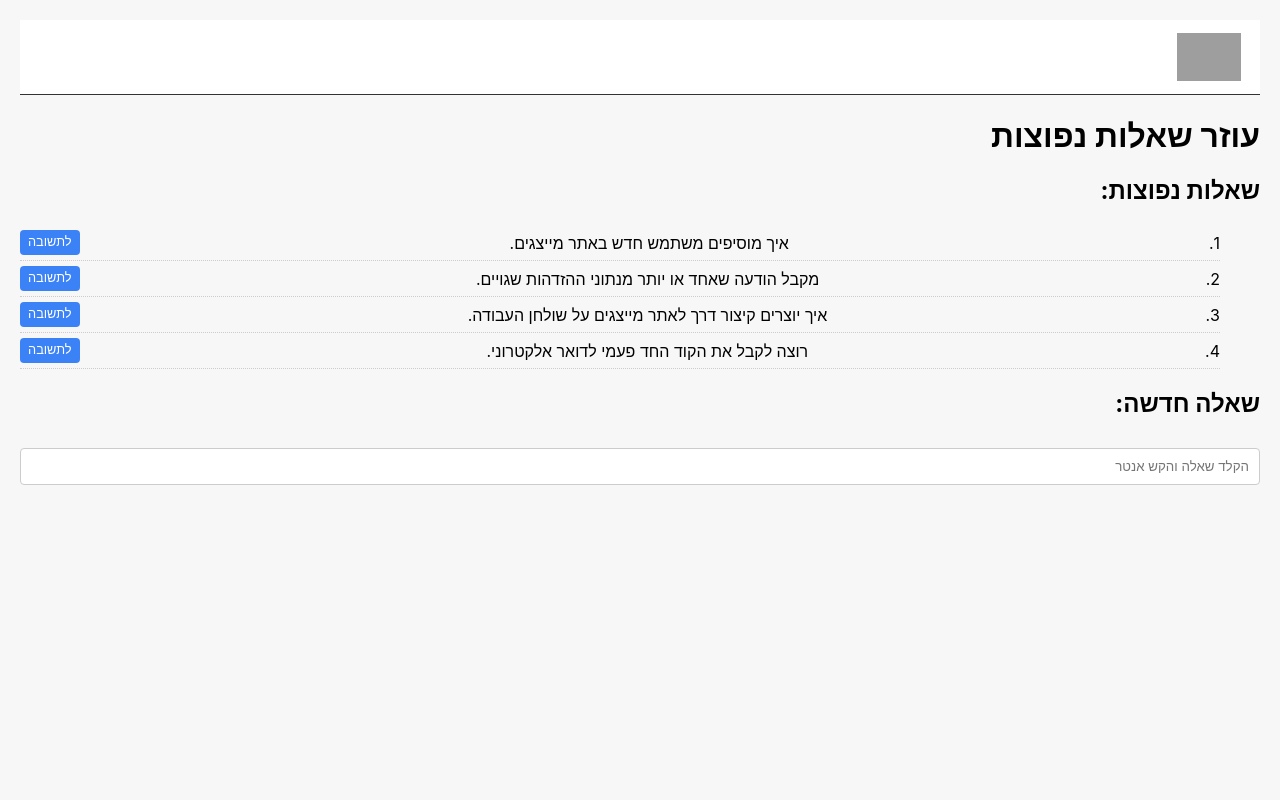
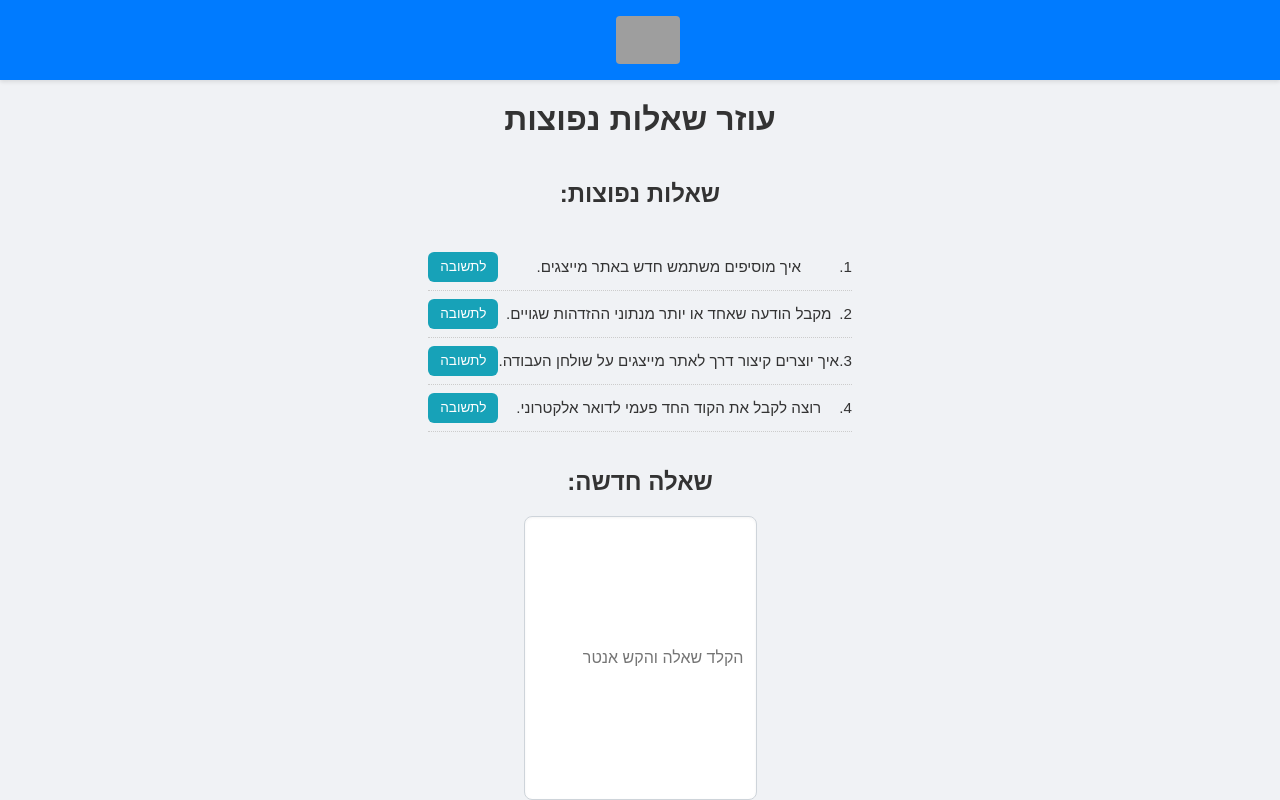
Before and after one commit to arie5981/faq2, a Flask app: page / in a window 1280 px wide. Run offline with Flask 3, Linux system fonts and the light colour scheme; grey boxes are pictures that could not be loaded.

Commit message:
Update style.css

```diff
--- a/static/style.css
+++ b/static/style.css
@@ -1,77 +1,229 @@
+/* -*- coding: utf-8 -*- */
 body {
     direction: rtl;
     text-align: right;
-    font-family: -apple-system, BlinkMacSystemFont, "Segoe UI", sans-serif;
-    margin: 20px;
-    background-color: #f7f7f7;
+    font-family: 'Rubik', Arial, sans-serif;
+    margin: 0;
+    padding: 0;
+    background-color: #f0f2f5;
+    color: #333;
+    display: flex;
+    flex-direction: column;
+    align-items: center;
+    min-height: 100vh;
+}
+
+.container {
+    width: 90%;
+    max-width: 800px;
+    padding: 20px;
+    background-color: #ffffff;
+    box-shadow: 0 4px 12px rgba(0, 0, 0, 0.1);
+    border-radius: 12px;
+    margin-top: 20px;
+    margin-bottom: 40px;
 }
 
 /* שורת כותרת עליונה */
 .header-bar {
+    width: 100%;
+    background-color: #007bff; /* כחול של הביטוח הלאומי/ממשלה */
+    color: white;
+    padding: 1rem 0;
+    text-align: center;
+    box-shadow: 0 2px 4px rgba(0, 0, 0, 0.1);
     display: flex;
-    justify-content: flex-start; /* או space-between בהתאם לעיצוב */
+    justify-content: center;
     align-items: center;
-    padding: 0.8rem 1.2rem;
-    border-bottom: 1px solid #333;
+}
+
+.header-logo {
+    height: 40px; /* גודל לוגו */
+    margin-left: 15px;
+    border-radius: 4px;
+}
+
+.header-title {
+    margin: 0;
+    font-size: 1.5rem;
+    font-weight: 500;
+}
+
+/* ================================== */
+/* אזור שאלות נפוצות */
+/* ================================== */
+.faq-container {
+    padding: 10px 0;
+    border-bottom: 2px solid #eee;
     margin-bottom: 20px;
-    background-color: white;
+}
+
+#faq-list {
+    list-style: none;
+    padding: 0;
+}
+
+#faq-list li {
+    padding: 8px 0;
+    border-bottom: 1px dotted #ccc;
+    display: flex;
+    justify-content: space-between;
+    align-items: center;
+    font-size: 0.95rem;
+}
+
+.answer-btn {
+    height: 30px;
+    line-height: 1;
+    padding: 4px 12px;
+    font-size: 0.85rem;
+    border-radius: 6px;
+    background-color: #17a2b8; /* טורקיז */
+    color: white;
+    border: none;
+    cursor: pointer;
+    transition: background-color 0.2s;
+    flex-shrink: 0; /* מונע התכווצות */
+}
+
+.answer-btn:hover {
+    background-color: #138496;
+}
+
+/* ================================== */
+/* אזור הצ'אט (פותר בעיה 1) */
+/* ================================== */
+
+#chat-history {
+    max-height: 450px; /* גובה מקסימלי קבוע */
+    overflow-y: auto; /* מאפשר גלילה אנכית */
+    padding: 15px;
+    border: 1px solid #ddd;
+    border-radius: 8px;
+    background-color: #fbfbfb;
+    margin-bottom: 20px;
+}
+
+.chat-item {
+    margin-bottom: 15px;
+    padding: 10px 15px;
+    border-radius: 18px;
+    max-width: 85%;
+    clear: both;
+    line-height: 1.6;
+    font-size: 0.95rem;
 }
 
 /* בועת שאלה (משתמש) */
 .user-bubble {
-    background-color: #e5e5e5;
-    padding: 0.8rem 1rem;
-    border-radius: 18px;
-    margin: 0.2rem 0 0.8rem 0;
-    display: inline-block;
-    max-width: 80%;
+    background-color: #e6f3ff; /* כחול בהיר */
+    float: right;
+    border-top-left-radius: 18px;
+    border-top-right-radius: 4px;
+    border-bottom-left-radius: 18px;
+    border-bottom-right-radius: 18px;
 }
 
 /* טקסט תשובה (מערכת) */
 .assistant-text {
-    background-color: #e0f2fe;
-    padding: 1rem;
-    border-radius: 8px;
-    margin-bottom: 15px;
+    background-color: #e0f2fe; /* כחול תכלת עדין */
+    float: left;
+    border-top-left-radius: 4px;
+    border-top-right-radius: 18px;
+    border-bottom-left-radius: 18px;
+    border-bottom-right-radius: 18px;
     text-align: right;
 }
 
-/* כפתור לתשובה ברשימת ה-FAQ */
-.answer-btn {
-    height: 25px;
-    line-height: 1;
-    padding: 2px 8px;
-    font-size: 0.8rem;
-    border-radius: 4px;
-    background-color: #3b82f6;
-    color: white;
-    border: none;
-    cursor: pointer;
-    margin-right: 10px;
+.welcome-message {
+    text-align: center;
+    background-color: #fffbe6;
+    border: 1px solid #ffe0b2;
+    float: none;
+    max-width: 100%;
 }
 
-/* שאלות קשורות כקישור */
-.related-q {
-    color: #3b82f6;
-    text-decoration: underline;
-    cursor: pointer;
+.loading-message {
+    font-style: italic;
+    color: #6c757d;
+    background-color: #f8f9fa;
+    border: 1px solid #dee2e6;
 }
 
-#faq-list li {
-    list-style: none;
-    padding: 5px 0;
-    border-bottom: 1px dotted #ccc;
-    display: flex; /* לשיפור היישור בין הטקסט לכפתור */
-    align-items: center;
-    justify-content: space-between; /* או flex-start, בהתאם לעיצוב הרצוי */
+/* ================================== */
+/* הדגשת טקסט מיוחד (פותר בעיה 3) */
+/* ================================== */
+.highlight {
+    font-weight: bold;
+    color: #dc3545; /* צבע אדום להדגשת שם טופס או קישור */
+    background-color: #fff3f5;
+    padding: 2px 4px;
+    border-radius: 4px;
+    border: 1px solid #f5c6cb;
 }
 
-/* תיבת קלט */
+/* מעבר שורה בתשובה (פותר בעיה 2) */
+.assistant-text br {
+    display: block; /* מוודא שמעבר השורה פועל */
+    content: " ";
+    margin-top: 5px; /* מוסיף מעט מרווח בין השורות */
+}
+
+/* ================================== */
+/* שאלות קשורות וקלט */
+/* ================================== */
+
+.related-questions-box {
+    border-top: 1px dashed #ccc;
+    padding-top: 10px;
+    margin-top: 10px;
+    background-color: #f0fff0;
+    padding: 15px;
+    border-radius: 8px;
+    float: none;
+    max-width: 100%;
+}
+
+.related-questions-box h4 {
+    margin-top: 0;
+    font-size: 1rem;
+    color: #28a745; /* ירוק */
+}
+
+.related-questions-box ul {
+    list-style: none;
+    padding: 0;
+    margin: 0;
+}
+
+.related-questions-box li {
+    margin-bottom: 5px;
+}
+
+.related-q {
+    color: #007bff;
+    text-decoration: none;
+    cursor: pointer;
+    font-weight: 500;
+    transition: color 0.2s;
+}
+
+.related-q:hover {
+    color: #0056b3;
+    text-decoration: underline;
+}
+
+.input-area {
+    display: flex;
+    margin-top: 20px;
+}
+
 #query-input {
-    width: 100%;
-    padding: 10px;
+    flex-grow: 1;
+    padding: 12px;
     box-sizing: border-box;
-    margin-top: 10px;
-    border: 1px solid #ccc;
-    border-radius: 4px;
+    border: 1px solid #ced4da;
+    border-radius: 8px;
+    font-size: 1rem;
+    box-shadow: inset 0 1px 3px rgba(0, 0, 0, 0.05);
 }
```
